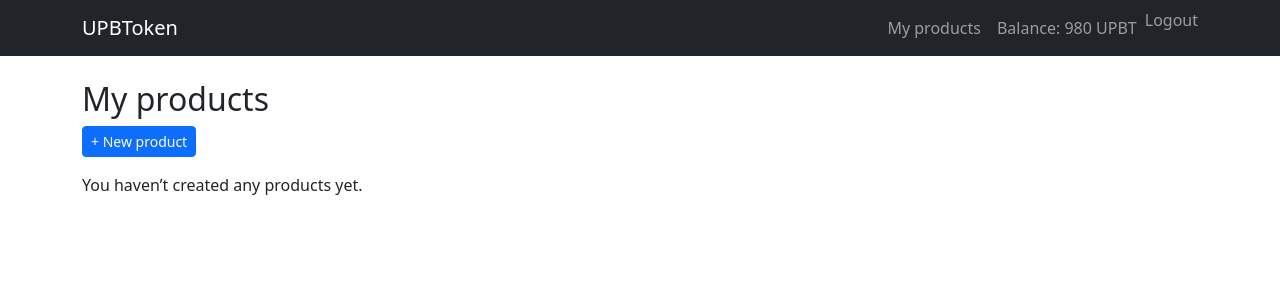
After one commit to Nicolascresposu/UPBolis, a Django app: page /vendor/products/ in a window 1280 px wide. The commit adds this page. Shown: the top 300 px of the page. Run offline with Django 5.2, Linux system fonts and the light colour scheme; a user stored in the database is signed in; data comes from the database, SQL or seed files in the repository; both versions use the stored data as it was after the commit.

Commit message:
Added product view for vendors

```diff
--- a/market/models.py
+++ b/market/models.py
@@ -9,6 +9,14 @@ class Product(models.Model):
     description = models.TextField(blank=True)
     price_tokens = models.PositiveIntegerField()
     active = models.BooleanField(default=True)
+
+    owner = models.ForeignKey(
+        User,
+        on_delete=models.SET_NULL,
+        null=True,
+        blank=True,
+        related_name="products",
+    )
 
     def __str__(self):
         return f"{self.name} ({self.price_tokens} UPBT)"
--- /dev/null
+++ b/market/templatetags/market_tags.py
@@ -0,0 +1,11 @@
+# market/templatetags/market_tags.py
+from django import template
+
+register = template.Library()
+
+@register.filter
+def is_vendor(user):
+    """Return True if the user is staff or in the Vendors group."""
+    if not user.is_authenticated:
+        return False
+    return user.is_staff or user.groups.filter(name="Vendors").exists()
--- a/market/urls.py
+++ b/market/urls.py
@@ -8,4 +8,10 @@ urlpatterns = [
     path("products/<int:pk>/", views.product_detail, name="product_detail"),
     path("products/<int:pk>/buy/", views.buy_product, name="buy_product"),
     path("dashboard/", views.dashboard, name="dashboard"),
+
+
+    # Vendor
+    path("vendor/products/", views.my_products, name="my_products"),
+    path("vendor/products/new/", views.product_create, name="product_create"),
+    path("vendor/products/<int:pk>/edit/", views.product_edit, name="product_edit"),
 ]
--- a/market/views.py
+++ b/market/views.py
@@ -1,11 +1,12 @@
 from django.contrib import messages
 from django.contrib.auth import login
+from django.contrib.auth.decorators import login_required, user_passes_test
 from django.contrib.auth.decorators import login_required
 from django.shortcuts import render, redirect, get_object_or_404
 from django.db import transaction
 from django.db.models import F
 
-from .forms import SignUpForm
+from .forms import SignUpForm, ProductForm
 from .models import Product, Purchase, UserTokenAccount
 
 
@@ -51,7 +52,8 @@ def buy_product(request, pk):
         messages.error(request, "Quantity must be at least 1.")
         return redirect("product_detail", pk=product.pk)
 
-    account = request.user.token_account
+    # account = request.user.token_account
+    account = UserTokenAccount.objects.select_for_update().get(user=request.user)
     total_cost = product.price_tokens * quantity
 
     # Reload account with lock to avoid race conditions
@@ -88,3 +90,54 @@ def dashboard(request):
         "dashboard.html",
         {"account": account, "purchases": purchases},
     )
+
+
+def is_vendor(user):
+    # staff users OR users in Vendors group
+    return user.is_staff or user.groups.filter(name="Vendors").exists()
+
+
+@login_required
+@user_passes_test(is_vendor)
+def my_products(request):
+    products = Product.objects.filter(owner=request.user).order_by("name")
+    return render(request, "my_products.html", {"products": products})
+
+
+@login_required
+@user_passes_test(is_vendor)
+def product_create(request):
+    if request.method == "POST":
+        form = ProductForm(request.POST)
+        if form.is_valid():
+            product = form.save(commit=False)
+            product.owner = request.user
+            product.save()
+            messages.success(request, "Product created successfully.")
+            return redirect("my_products")
+    else:
+        form = ProductForm()
+    return render(
+        request,
+        "product_form.html",
+        {"form": form, "title": "Create product"},
+    )
+
+
+@login_required
+@user_passes_test(is_vendor)
+def product_edit(request, pk):
+    product = get_object_or_404(Product, pk=pk, owner=request.user)
+    if request.method == "POST":
+        form = ProductForm(request.POST, instance=product)
+        if form.is_valid():
+            form.save()
+            messages.success(request, "Product updated successfully.")
+            return redirect("my_products")
+    else:
+        form = ProductForm(instance=product)
+    return render(
+        request,
+        "product_form.html",
+        {"form": form, "title": "Edit product"},
+    )
--- a/templates/base.html
+++ b/templates/base.html
@@ -1,3 +1,5 @@
+{% load market_tags %}
+
 <!DOCTYPE html>
 <html lang="en">
 <head>
@@ -14,6 +16,11 @@
     <div class="collapse navbar-collapse">
       <ul class="navbar-nav ms-auto">
         {% if user.is_authenticated %}
+            {% if user|is_vendor %}
+            <li class="nav-item">
+              <a class="nav-link" href="{% url 'my_products' %}">My products</a>
+            </li>
+          {% endif %}
           <li class="nav-item">
             <a class="nav-link" href="{% url 'dashboard' %}">
               Balance: {{ user.token_account.token_balance }} UPBT
--- /dev/null
+++ b/templates/my_products.html
@@ -0,0 +1,39 @@
+{% extends "base.html" %}
+{% block content %}
+<h2>My products</h2>
+
+<p>
+  <a href="{% url 'product_create' %}" class="btn btn-primary btn-sm">
+    + New product
+  </a>
+</p>
+
+{% if products %}
+  <table class="table table-striped">
+    <thead>
+      <tr>
+        <th>Name</th>
+        <th>Price (UPBT)</th>
+        <th>Active</th>
+        <th></th>
+      </tr>
+    </thead>
+    <tbody>
+      {% for product in products %}
+        <tr>
+          <td>{{ product.name }}</td>
+          <td>{{ product.price_tokens }}</td>
+          <td>{{ product.active|yesno:"Yes,No" }}</td>
+          <td>
+            <a href="{% url 'product_edit' product.pk %}" class="btn btn-sm btn-outline-secondary">
+              Edit
+            </a>
+          </td>
+        </tr>
+      {% endfor %}
+    </tbody>
+  </table>
+{% else %}
+  <p>You haven’t created any products yet.</p>
+{% endif %}
+{% endblock %}
```
Also changed, not shown: market/forms.py (+7 -0 lines), templates/product_form.html (added, +11 -0 lines), db.sqlite3, market/migrations/0002_product_owner.py (added), market/templatetags/__init__.py (added).
